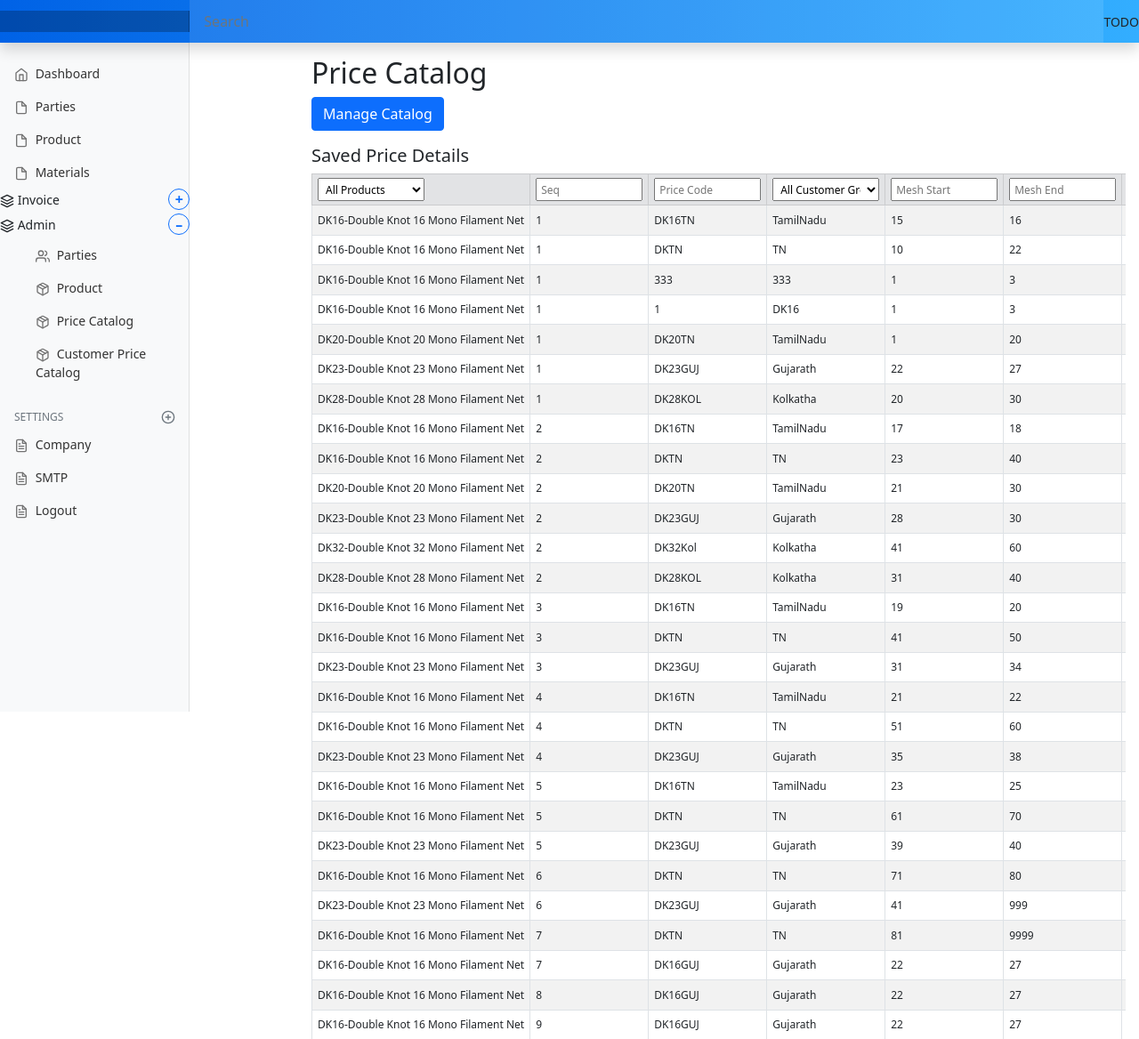
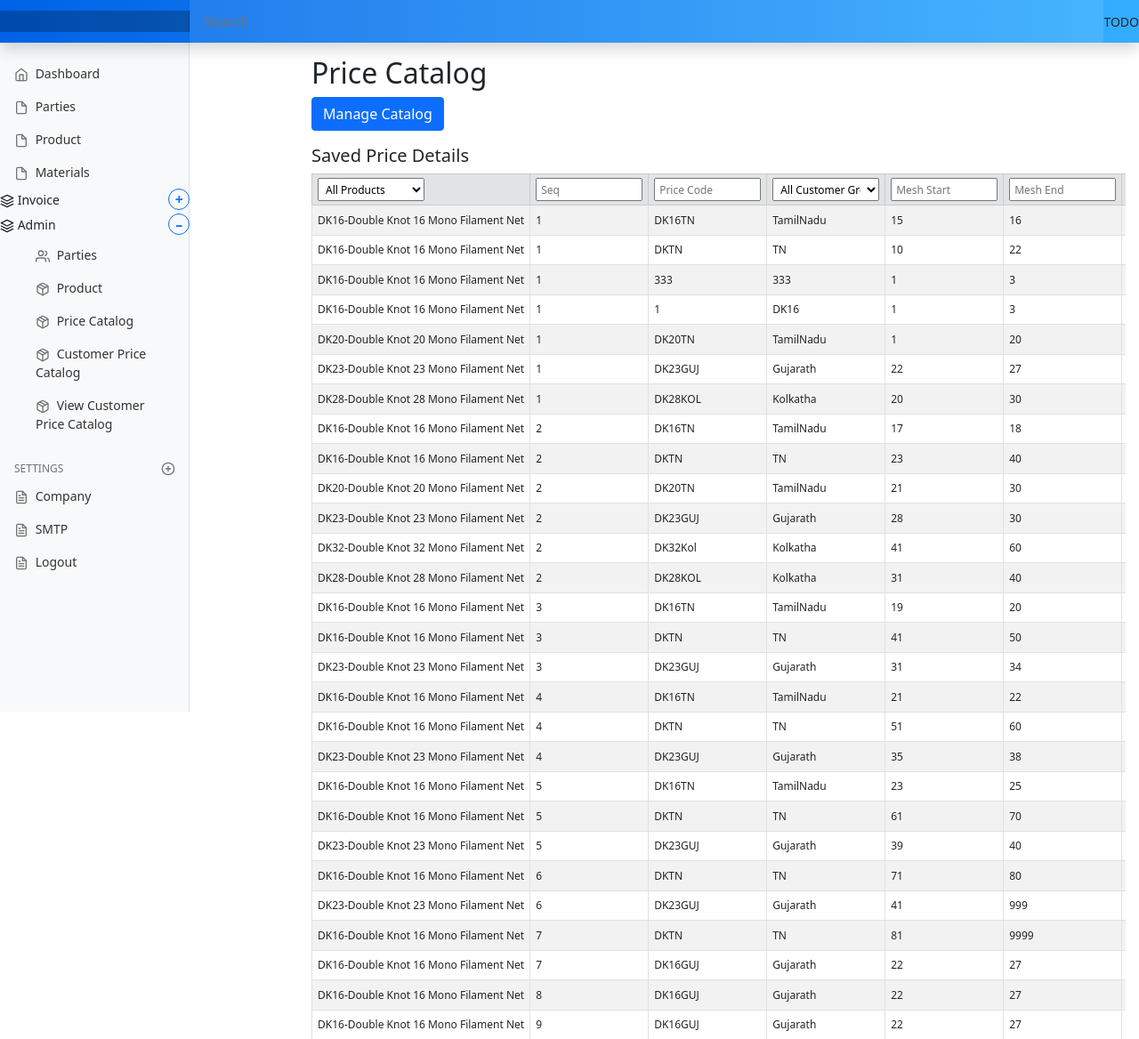
Before and after one commit to hencilpeter/projects, a Django app: page /invoice/price-list/add/ in a window 1280 px wide, after a click that opens the changed part. Shown: the top 1168 px of the page at 89% size. Run offline with Django 5.2, Linux system fonts and the light colour scheme; data comes from the database, SQL or seed files in the repository; some libraries are stand-ins or nearby versions.

Commit message:
additional changes for customer price catalog

```diff
--- a/PythonProjects/marania_invoice_venv/marania_invoice_proj/marania_invoice_app/urls.py
+++ b/PythonProjects/marania_invoice_venv/marania_invoice_proj/marania_invoice_app/urls.py
@@ -7,7 +7,6 @@ urlpatterns = [
 path('parties',views.parties, name='parties'),
 path('parties/add/', views.create_party, name='create_party'),
 path('parties/load/<int:id>/', views.load_party, name='load_party'),
-
 
 # invoice
 path('invoice_entry', views.invoice_entry, name='invoice_entry'),
@@ -20,17 +19,10 @@ path('invoice_entry/get_invoice/<str:invoice_number>/', views.get_invoice, name=
 # company settings
 path('settings/company/', views.company_settings_view, name='company_settings'),
 
-
 # price  catalog
  path("price-list/add/", views.add_price_list, name="add_price_list"),
  path("price-list/load/<str:price_code>", views.load_price_list, name="load_price_list"),
  path("price-list/save", views.save_price_list, name="save_price_list"),
-
-# customer price catalog
-# path('customer-price-catalog/', views.customer_price_catalog, name='customer_price_catalog'),
-# path('customer-price-catalog/save/', views.customer_price_catalog_save, name='customer_price_catalog_save'),
-# path('customer-price-catalog/load/<str:price_code>/', views.customer_price_catalog_load, name='customer_price_catalog_load'),
-# path('customer-price-catalog/delete/<str:price_code>/', views.customer_price_catalog_delete, name='customer_price_catalog_delete'),
 
 # customer price catalog
 path('customer-price-catalog/', views.customer_price_catalog, name='customer_price_catalog'),
@@ -44,7 +36,8 @@ path("products/load/<int:id>/", views.load_product, name="load_product"),
 path("materials/", views.materials_view, name="materials"),
 path("materials/load/<int:pk>/", views.load_material, name="load_material"),
 
-#path("settings/company", views.company_settings_view, name="company_settings"),
+# view customer price dictionary
+path("customer-price-dictionary/", views.customer_price_dictionary_view,  name="customer_price_dictionary"  ),
 
 
 # path('login',views.login, name='login'),
--- a/PythonProjects/marania_invoice_venv/marania_invoice_proj/marania_invoice_app/views.py
+++ b/PythonProjects/marania_invoice_venv/marania_invoice_proj/marania_invoice_app/views.py
@@ -160,6 +160,90 @@ def get_product_dict():
 
     return products_dict
 
+def print_dict(d, indent=0):
+    for key, value in d.items():
+        print(" " * indent + str(key) + ":")
+        if isinstance(value, dict):
+            print_dict(value, indent + 4)
+        else:
+            print(" " * (indent + 4) + str(value))
+
+
+# def get_customer_price_dictionary():
+
+#     customer_price_dict = defaultdict(lambda:-1)
+
+#     # [customercode][product_code]
+#     for customer_price_catalog in CustomerPriceCatalog.objects.all():
+#         # 1. initialize the dictionary entry
+#         if customer_price_dict[customer_price_catalog.customer.code]  == -1 :
+#             customer_price_dict[customer_price_catalog.customer.code] = defaultdict(lambda:-1)
+
+#         # 2. initialize the product details
+#         product_code = customer_price_catalog.price_catalog.product.code
+#         if customer_price_dict[customer_price_catalog.customer.code][product_code]  == -1 :
+#             customer_price_dict[customer_price_catalog.customer.code][product_code] = defaultdict(lambda:-1)
+
+#         # 3 populate the price details
+#         price_code = customer_price_catalog.price_catalog.code
+#         price_dict = defaultdict(lambda:-1)
+#         price_item = {}
+#         for price_item in PriceCatalog.objects.filter(code=price_code):
+#             size_range = price_item.mesh_size_start+"-"+price_item.mesh_size_end
+#             price_item = {  "price":str(price_item.price),
+#                             "price_code":price_code,
+#                             "sequence_id":customer_price_catalog.price_catalog.sequence_id,
+#                             "customer_group": str(price_item.customer_group),
+#                             "colour_extra_price": customer_price_catalog.colour_extra_price,
+#                             "small_mesh_size_extra_price":customer_price_catalog.small_mesh_size_extra_price,
+#                             "gst_included":customer_price_catalog.gst_included
+#                         }
+
+#             price_dict[size_range] = price_item
+
+#         customer_price_dict[customer_price_catalog.customer.code][product_code] = price_dict
+
+
+#     print_dict(d=customer_price_dict)
+#     return customer_price_dict
+
+
+def get_customer_price_dictionary():
+
+    customer_price_dict = defaultdict(lambda: -1)
+
+    # [customer_code][product_code][size_range] = price details
+    for customer_price_catalog in CustomerPriceCatalog.objects.all():
+
+        customer_code = customer_price_catalog.customer.code
+
+        if customer_price_dict[customer_code] == -1:
+            customer_price_dict[customer_code] = defaultdict(lambda: -1)
+
+        product_code = customer_price_catalog.price_catalog.product.code
+
+        if customer_price_dict[customer_code][product_code] == -1:
+            customer_price_dict[customer_code][product_code] = {}
+
+        price_code = customer_price_catalog.price_catalog.code
+
+        for price_item in PriceCatalog.objects.filter(code=price_code):
+            size_range = f"{price_item.mesh_size_start}-{price_item.mesh_size_end}"
+
+            customer_price_dict[customer_code][product_code][size_range] = {
+                "price": price_item.price,
+                "price_code": price_code,
+                "sequence_id": price_item.sequence_id,
+                "customer_group": price_item.customer_group,
+                "customer_name":customer_price_catalog.customer.name,
+                "colour_extra_price": customer_price_catalog.colour_extra_price,
+                "small_mesh_size_extra_price": customer_price_catalog.small_mesh_size_extra_price,
+                "gst_included": customer_price_catalog.gst_included,
+            }
+
+    # print_dict(d=customer_price_dict)
+    return customer_price_dict
+
 
 ########################################################-Helper Functions-############
 def number_to_words(num):
@@ -316,6 +400,8 @@ def dashboard(request):
         "catalog_group_counts": catalog_group_counts,
     }
 
+    #TODO - check customer price catalog
+    get_customer_price_dictionary()
     return render(request, "marania_invoice_app/dashboard.html", context)
 
 
@@ -411,6 +497,8 @@ def invoice_entry(request):
         #     price_dict[price_item.twine_code][price_item.code] = [price_item_dict]
         # else:
         #     price_dict[price_item.twine_code][price_item.code].append(price_item_dict)
+
+
 
     summary_data = invoice_summary()
     context = {'invoice_form': forms.InvoiceForm(initial={'invoice_number':get_next_invoice_number}) ,
@@ -1048,6 +1136,57 @@ def load_product(request, id):
         "description": p.description,
     })
 
+
+def customer_price_dictionary_view(request):
+    price_dict = get_customer_price_dictionary()
+
+    rows = []
+
+    for customer_code, products in price_dict.items():
+        for product_code, sizes in products.items():
+            for size_range, details in sizes.items():
+                rows.append({
+                    "customer_code": customer_code,
+                    "customer_name": details.get("customer_name"),
+                     "customer_group": details.get("customer_group"),
+                    "product": product_code,
+                    "size_range": size_range,
+                    "price": details.get("price"),
+                    "price_code": details.get("price_code"),
+                    "sequence_id": details.get("sequence_id"),
+                    # "customer_group": details.get("customer_group"),
+                    "colour_extra_price": details.get("colour_extra_price"),
+                    "small_mesh_size_extra_price": details.get("small_mesh_size_extra_price"),
+                    "gst_included": details.get("gst_included"),
+                })
+
+    return render(
+        request,
+        "marania_invoice_app/view_customer_price_dictionary.html",
+        {"rows": rows}
+    )
+
+    # price_dict = get_customer_price_dictionary()
+
+    # rows = []
+
+    # for customer, products in price_dict.items():
+    #     for product, sizes in products.items():
+    #         for size_range, details in sizes.items():
+    #             rows.append({
+    #                 "customer": customer,
+    #                 "product": product,
+    #                 "size_range": size_range,
+    #                 **details
+    #             })
+
+    # return render(
+    #     request,
+    #     "marania_invoice_app/view_customer_price_dictionary.html",
+    #     {"rows": rows}
+    # )
+
+
 # def product_master(request):
 #     products = Product.objects.all()
 
--- a/PythonProjects/marania_invoice_venv/marania_invoice_proj/templates/partials/base.html
+++ b/PythonProjects/marania_invoice_venv/marania_invoice_proj/templates/partials/base.html
@@ -177,6 +177,15 @@ style="background: linear-gradient(90deg, #0062E6, #33AEFF); flex-wrap: nowrap;
                 </li>
 
 
+                 <li class="nav-item">
+                  <a class="nav-link" href="{% url 'customer_price_dictionary' %}">
+                    <span data-feather="package"></span>
+                    View Customer Price Catalog
+                  </a>
+                </li>
+
+
+
               </ul>
             </div>
           </li>
```
Also changed, not shown: PythonProjects/marania_invoice_venv/marania_invoice_proj/templates/marania_invoice_app/view_customer_price_dictionary.html (added, +142 -0 lines).
